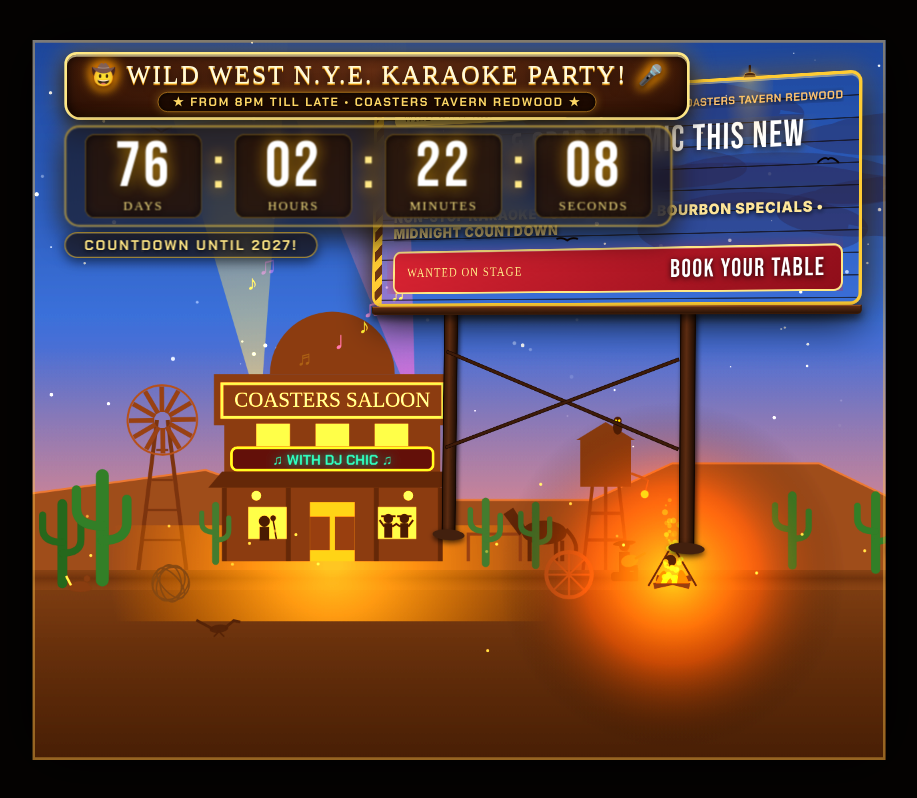
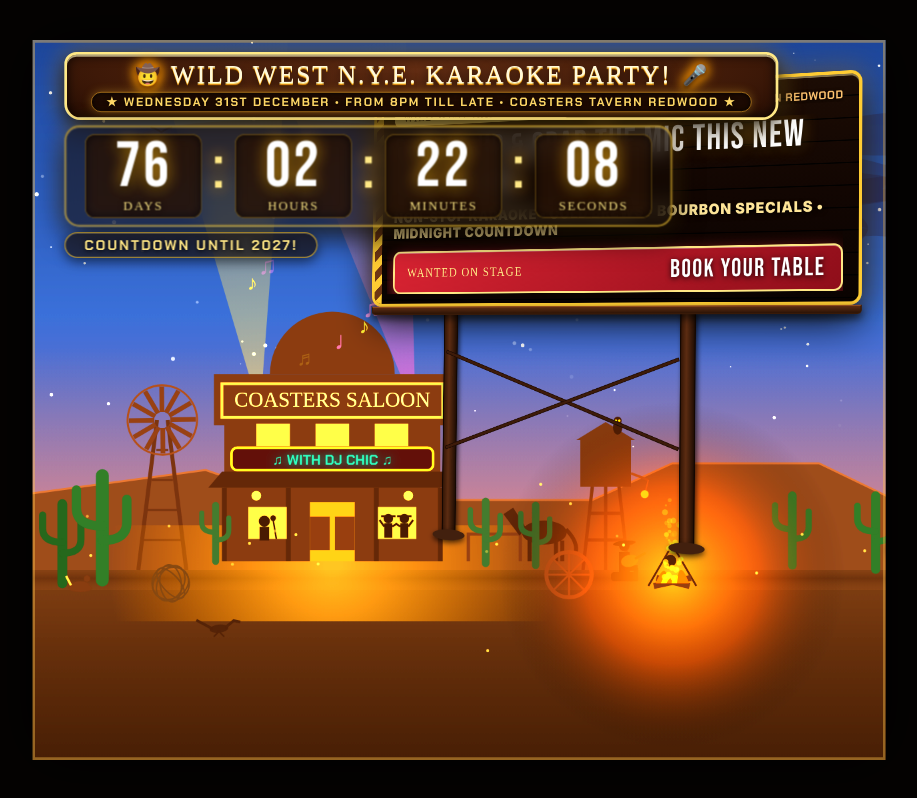
Before and after one commit to mrmegatronix/_ct-WEST, a website: page index.html in a window 1280 px wide. Shown: the whole page, without its empty margins (181-1098 px from the left). Drawn offline with nearby package versions, Linux system fonts and the light colour scheme; no server answers; animation ran at ten frames a second; a web font is replaced by a local one.

Commit message:
Add date to title banner and darken billboard background for maximum contrast

```diff
--- a/index.html
+++ b/index.html
@@ -428,13 +428,15 @@
 
         .promo-saloon-card {
             position: relative;
-            background: linear-gradient(180deg, #44210d 0%, #301708 50%, #220f04 100%);
-            background-image: repeating-linear-gradient(180deg, transparent, transparent 32px, rgba(14, 6, 2, 0.65) 32px, rgba(14, 6, 2, 0.65) 34px);
+            background-color: #0c0401;
+            background:
+                repeating-linear-gradient(180deg, transparent 0px, transparent 32px, rgba(0, 0, 0, 0.88) 32px, rgba(0, 0, 0, 0.88) 34px),
+                linear-gradient(180deg, #1c0c04 0%, #120602 50%, #0a0301 100%);
             border: 5px solid var(--gold);
             border-radius: 18px;
             padding: 16px 24px;
             box-shadow:
-                0 25px 65px rgba(0, 0, 0, 0.9),
+                0 25px 65px rgba(0, 0, 0, 0.95),
                 0 0 45px rgba(255, 175, 40, 0.35),
                 inset 0 3px 0 rgba(255, 235, 160, 0.45);
             display: flex;
@@ -691,7 +693,7 @@
                         <span class="plaque-title" id="countdownHeaderTitle">WILD WEST N.Y.E. KARAOKE PARTY!</span>
                         <span class="star-icon">🎤</span>
                     </div>
-                    <div class="plaque-subbadge">★ FROM 8PM TILL LATE • COASTERS TAVERN REDWOOD ★</div>
+                    <div class="plaque-subbadge">★ WEDNESDAY 31ST DECEMBER • FROM 8PM TILL LATE • COASTERS TAVERN REDWOOD ★</div>
                 </div>
                 <div class="countdown-board">
                     <div class="cd-unit">
```
